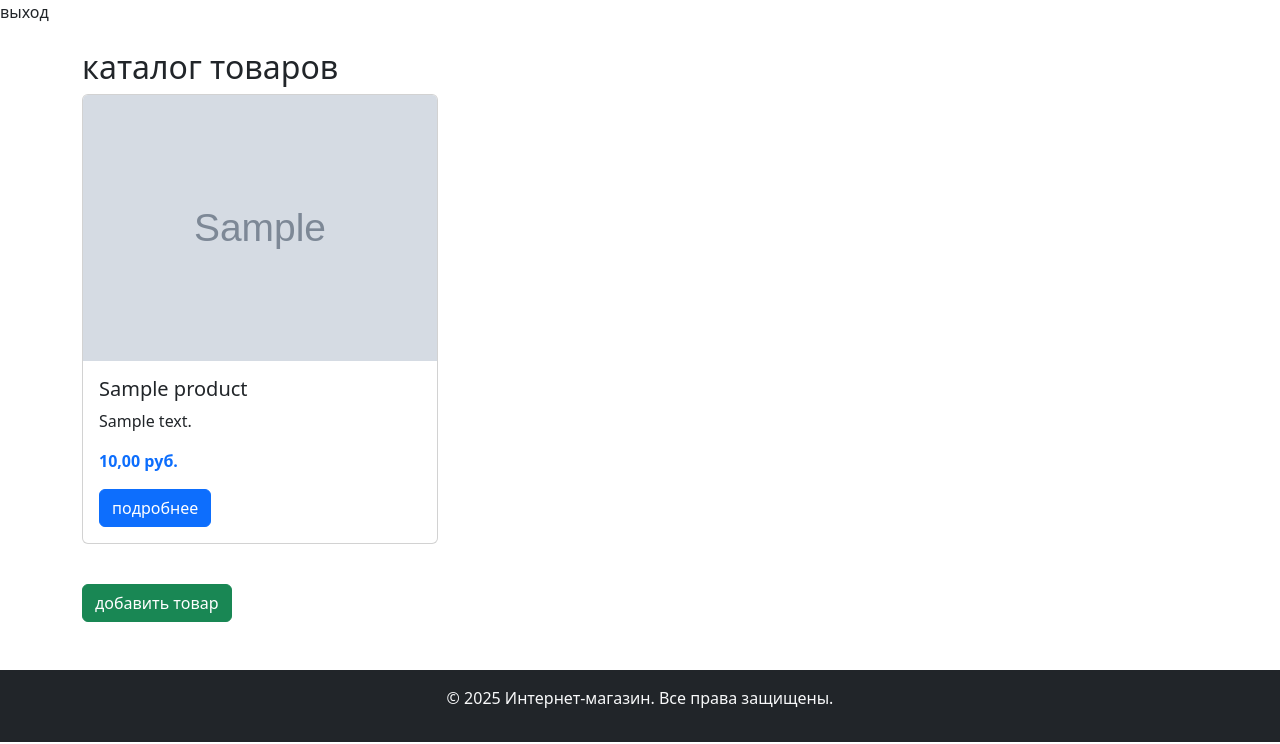
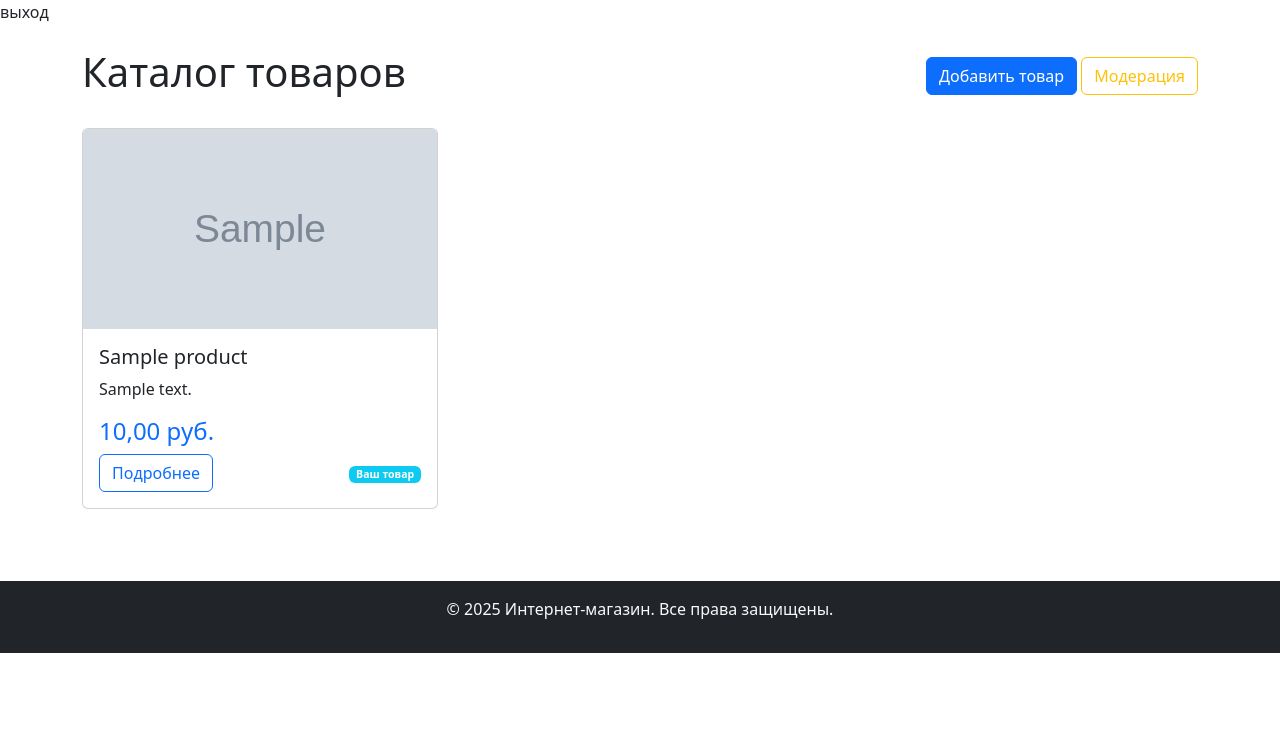
Before and after one commit to Rezilek/Online_store, a Django app: page /catalog/ in a window 1280 px wide. Shown: the part 56-800 px from the top of the page. Run offline with Django 5.2, Linux system fonts and the light colour scheme; a user stored in the database is signed in; tables that the repository leaves empty hold one stand-in row (values such as "Sample post"); grey boxes marked "Sample" are stand-in pictures; parts of the project's set-up code (start-up, migrations or seed data) failed here and were passed over.

Commit message:
Homework 7: Complete moderation interface
- Updated product detail template with status badges and permission-based actions
- Enhanced product list with moderation link for moderators
- Created product moderation template with status management table
- Added URL patterns for moderation functionality
- Implemented proper permission checks in templates using perms
- Added visual indicators for product status and ownership

```diff
--- a/catalog/templates/catalog/product_list.html
+++ b/catalog/templates/catalog/product_list.html
@@ -1,43 +1,50 @@
-{% extends 'base.html' %}
+{% extends "base.html" %}
 
-{% block title %}каталог товаров{% endblock %}
+{% block title %}Каталог товаров{% endblock %}
 
 {% block content %}
+<div class="d-flex justify-content-between align-items-center mb-4">
+    <h1>Каталог товаров</h1>
+    {% if user.is_authenticated %}
+    <div>
+        <a href="{% url 'catalog:product_create' %}" class="btn btn-primary">Добавить товар</a>
+        {% if perms.catalog.can_change_product_status %}
+        <a href="{% url 'catalog:product_moderation' %}" class="btn btn-outline-warning">Модерация</a>
+        {% endif %}
+    </div>
+    {% endif %}
+</div>
+
 <div class="row">
-    <div class="col-12">
-        <h2>каталог товаров</h2>
-
-        {% if products %}
-            <div class="row">
-                {% for product in products %}
-                <div class="col-md-4 mb-4">
-                    <div class="card">
-                        {% if product.image %}
-                            <img src="{{ product.image.url }}" class="card-img-top" alt="{{ product.name }}">
-                        {% else %}
-                            <div class="card-img-top bg-light d-flex align-items-center justify-content-center" style="height: 200px;">
-                                <span class="text-muted">нет изображения</span>
-                            </div>
-                        {% endif %}
-                        <div class="card-body">
-                            <h5 class="card-title">{{ product.name }}</h5>
-                            <p class="card-text">{{ product.description|truncatewords:20 }}</p>
-                            <p class="text-primary fw-bold">{{ product.price }} руб.</p>
-                            <a href="{% url 'catalog:product_detail' product.pk %}" class="btn btn-primary">подробнее</a>
-                        </div>
+    {% for product in products %}
+    <div class="col-md-4 mb-4">
+        <div class="card h-100">
+            {% if product.image %}
+            <img src="{{ product.image.url }}" class="card-img-top" alt="{{ product.name }}" style="height: 200px; object-fit: cover;">
+            {% endif %}
+            <div class="card-body d-flex flex-column">
+                <h5 class="card-title">{{ product.name }}</h5>
+                <p class="card-text flex-grow-1">{{ product.description|truncatewords:20 }}</p>
+                <div class="mt-auto">
+                    <p class="h4 text-primary">{{ product.price }} руб.</p>
+                    <div class="d-flex justify-content-between align-items-center">
+                        <a href="{% url 'catalog:product_detail' product.pk %}" class="btn btn-outline-primary">Подробнее</a>
+                        <small class="text-muted">
+                            {% if product.owner == user %}
+                            <span class="badge bg-info">Ваш товар</span>
+                            {% endif %}
+                        </small>
                     </div>
                 </div>
-                {% endfor %}
             </div>
-        {% else %}
-            <div class="alert alert-info">
-                <p>пока нет товаров в каталоге.</p>
-            </div>
-        {% endif %}
-
-        {% if user.is_authenticated %}
-            <a href="{% url 'catalog:product_create' %}" class="btn btn-success mt-3">добавить товар</a>
-        {% endif %}
+        </div>
     </div>
+    {% empty %}
+    <div class="col-12">
+        <div class="alert alert-info">
+            Товары не найдены.
+        </div>
+    </div>
+    {% endfor %}
 </div>
 {% endblock %}
--- a/catalog/urls.py
+++ b/catalog/urls.py
@@ -11,4 +11,6 @@ urlpatterns = [
     path('product/<int:pk>/update/', views.product_update, name='product_update'),
     path('product/<int:pk>/delete/', views.product_delete, name='product_delete'),
     path('contacts/', views.contacts, name='contacts'),
+    path('moderation/', views.product_moderation, name='product_moderation'),
+    path('product/<int:pk>/status/<str:status>/', views.change_product_status, name='change_product_status'),
 ]
```
Also changed, not shown: catalog/templates/catalog/product_detail.html (+31 -0 lines), catalog/templates/catalog/product_moderation.html (added, +75 -0 lines).
